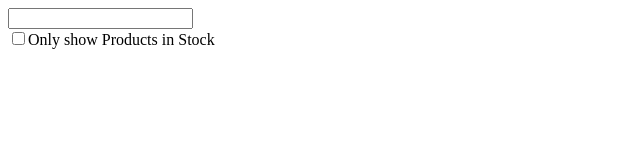
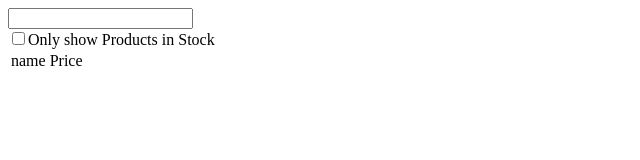
Before and after one commit to rezasdsju/product-search-react-ts, a React (Vite) app: page / in a window 1280 px wide. Shown: the top 160 px of the page, without its empty margins (0-640 px from the left). Built offline with nearby package versions, Linux system fonts and the light colour scheme.

Commit message:
Initialize ProductTable component

```diff
--- a/src/App.tsx
+++ b/src/App.tsx
@@ -1,11 +1,14 @@
 
 import './App.css'
 import SearchBar from './components/Search/SearchBar'
+import ProductTable from './components/ProductTable/ProductTable'
+
 function App() {
 
   return (
     <>
     <SearchBar></SearchBar>
+    <ProductTable></ProductTable>
     </>
   )
 }
--- /dev/null
+++ b/src/components/ProductTable/ProductTable.tsx
@@ -0,0 +1,13 @@
+
+export default function ProductTable(){
+    return (
+        <table>
+            <tbody>
+                <tr>
+                    <td>name</td>
+                    <td>Price</td>
+                </tr>
+            </tbody>
+        </table>
+    )
+}
```
